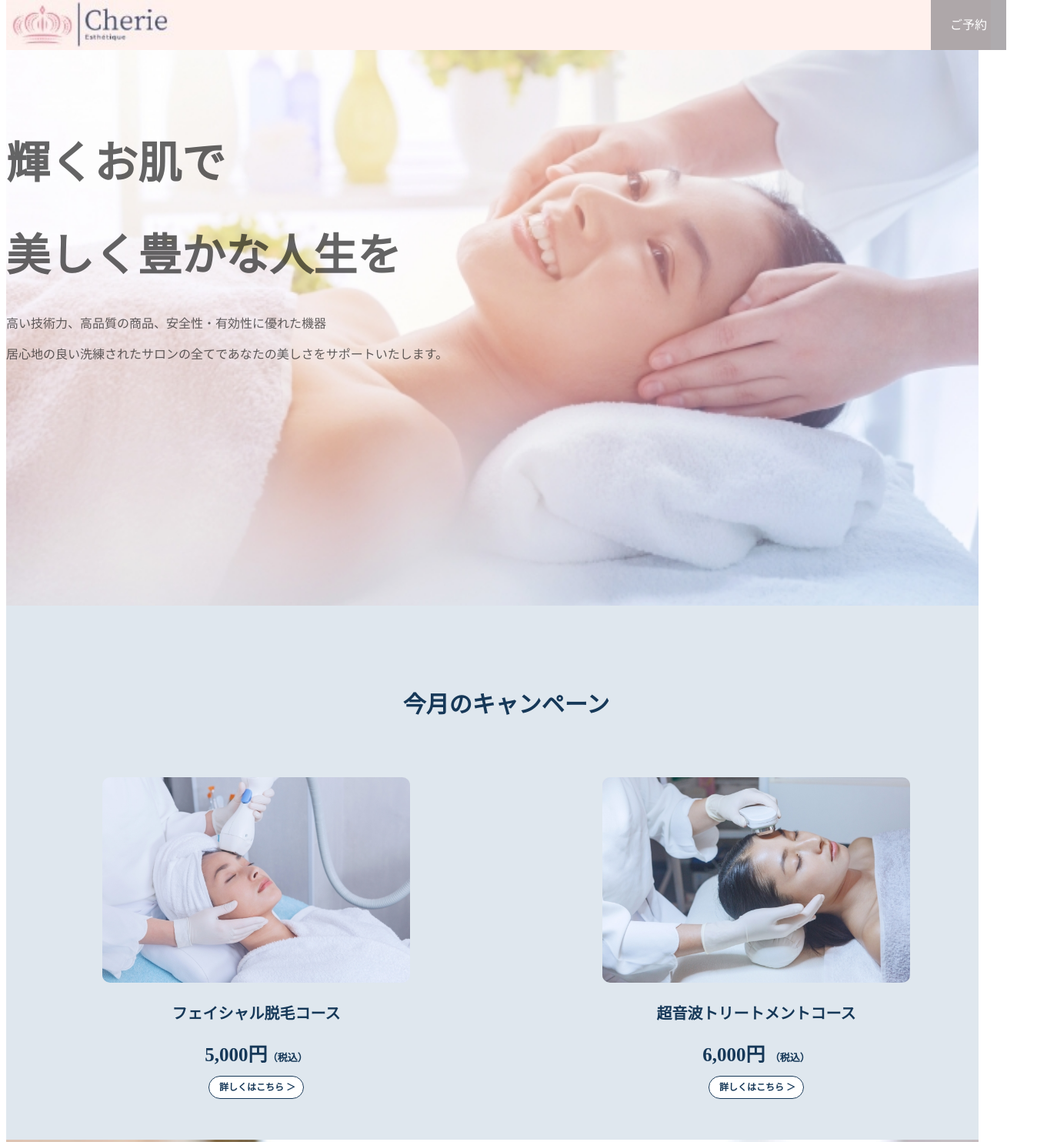
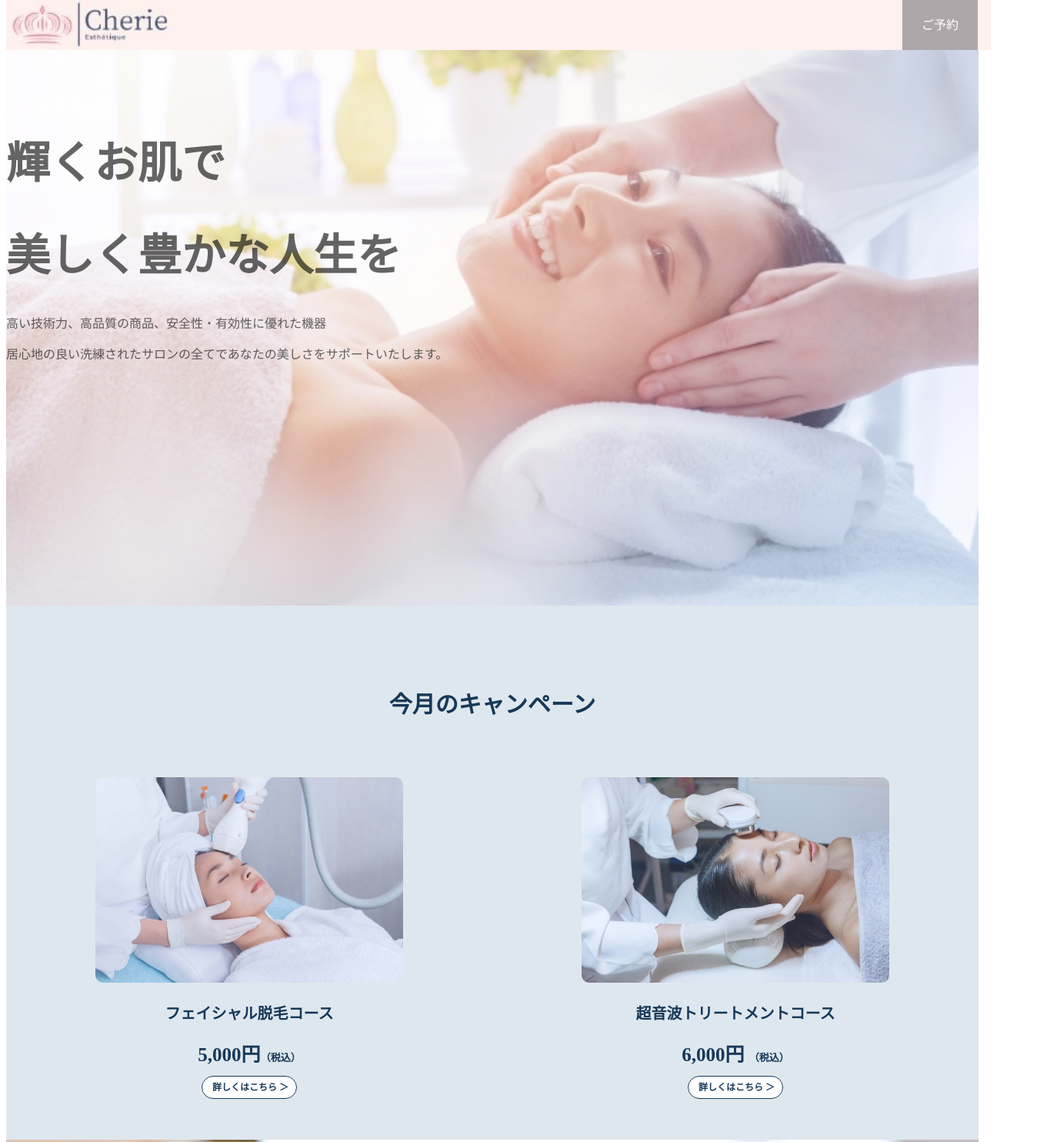
Before and after one commit to otaniyuina/cherie, a plain HTML site: page index.html in a window 1280 px wide. Shown: the top 1484 px of the page at 77% size, 1348 px wide, since content can reach past the window. Drawn offline with Linux system fonts and the light colour scheme.

Commit message:
Update port1.css

```diff
--- a/port1.css
+++ b/port1.css
@@ -12,10 +12,7 @@ body{
 
 
 }
-.container{
-    width: 1300px;
-    margin:0 auto;
-}
+
 .top-wrapper h1{
     font-size:57px;
     opacity:0.6;
@@ -46,6 +43,7 @@ header{
     float: right;
     background-color:rgba(145, 141, 146, 0.736);
     transition: all 0.5s;
+    margin-right:17px;
 }
 .header-right:hover{
     background-color:rgba(145, 141, 146, 1);
```
